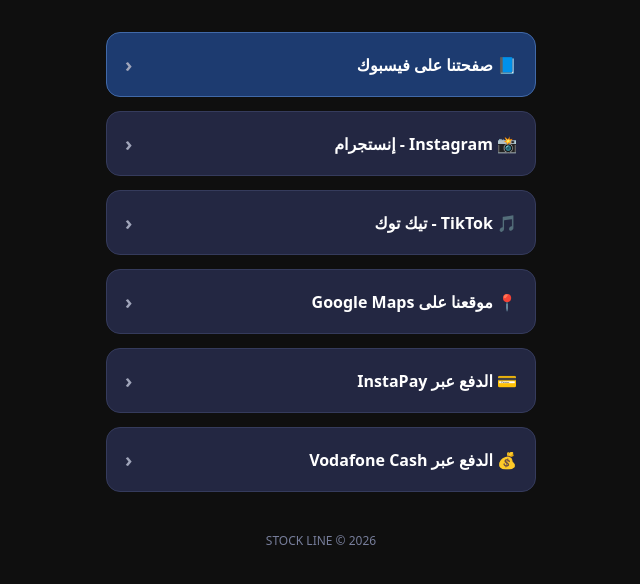
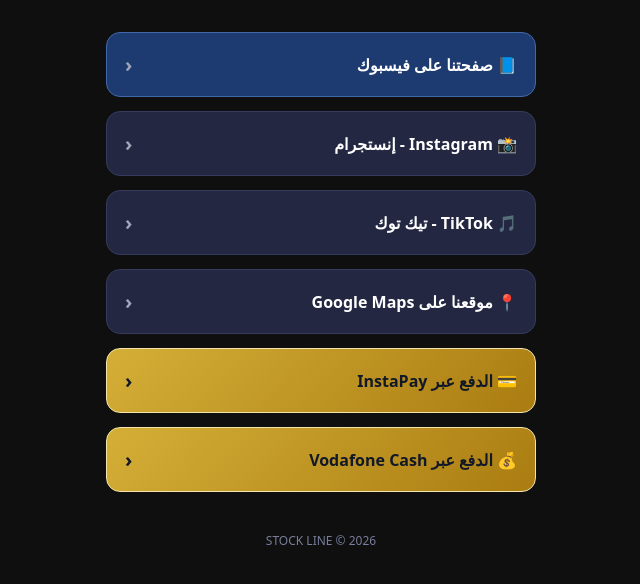
Before and after one commit to salahgaber991-coder/STOCKstore, a plain HTML site: page index.html in a window 1280 px wide. Shown: the part 132-716 px from the top of the page, without its empty margins (319-959 px from the left). Drawn offline with Linux system fonts and the light colour scheme.

Commit message:
Update index.html

```diff
--- a/index.html
+++ b/index.html
@@ -78,7 +78,15 @@ body {
     color: #777e9b;
     font-size: 12px;
     margin-top: 40px;
+} .container .btn:nth-last-child(-n+2) {
+  background: linear-gradient(135deg, #d4af37, #aa7c11);
+  color: #111827;
+  border-color: #f3e5ab;
+  font-weight: 700;
 }
+
+.container .btn:nth-last-child(-n+2) .arrow {
+  color: #111827;)
 </style>
 </head>
 
```
